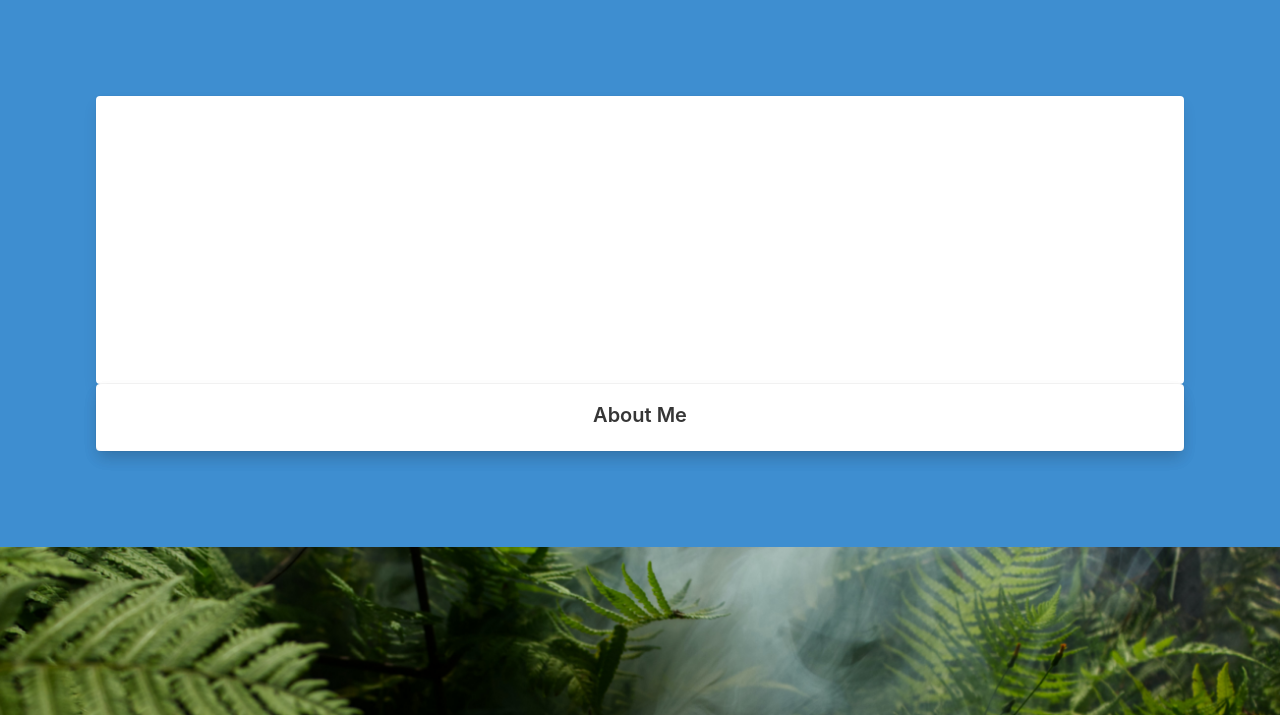
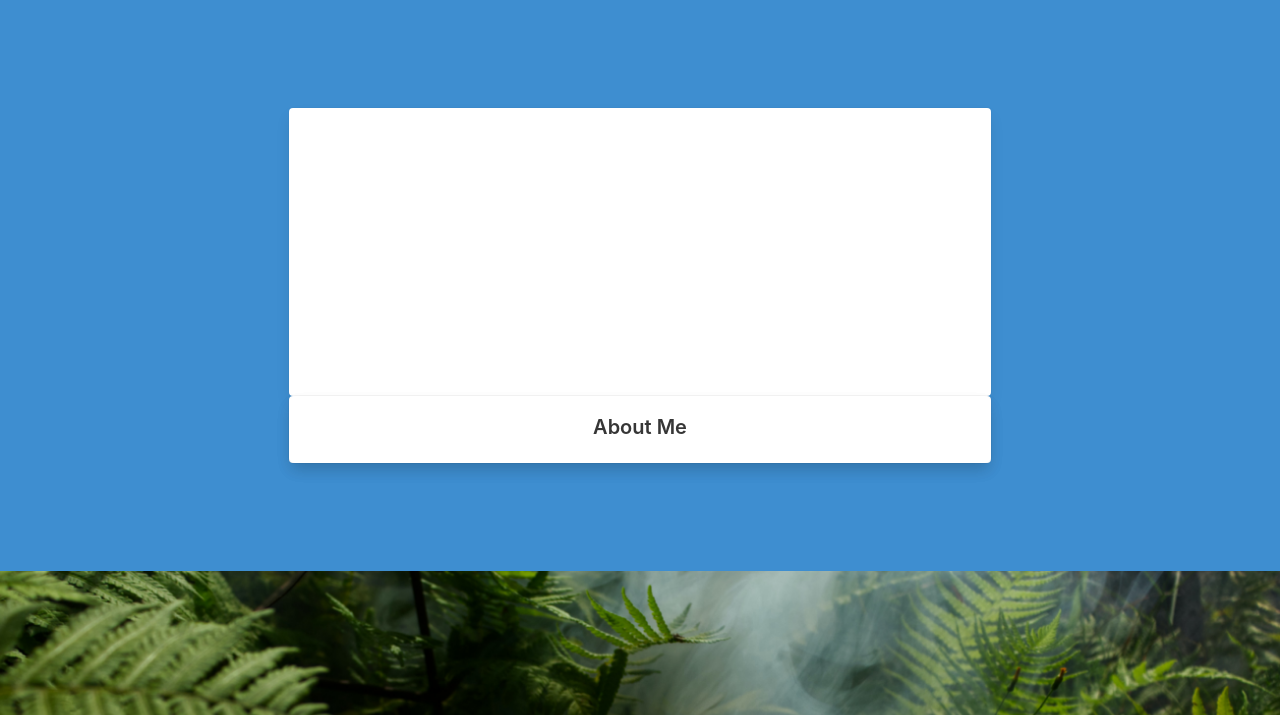
Before and after one commit to MLH-Fellowship/project-bored-apes, a Flask app: template app/templates/index.html in a window 1280 px wide. Shown: the part 52-767 px from the top of the page. Run offline with Flask 2, Linux system fonts and the light colour scheme; the template is opened without the code that fills it, so the values that code supplies are empty; some libraries are stand-ins or nearby versions.

Commit message:
reduced width of about me column to reduce white space

```diff
--- a/app/templates/index.html
+++ b/app/templates/index.html
@@ -49,7 +49,7 @@
   <section class="hero has-background-info is-medium p-6">
     <div class="hero-body p-6">
       <div class="container has-text-centered">
-        <div class="block">
+        <div class="column is-8 is-offset-2">
           <div class="card">
             <div class="card-content">
                 <div class="profile">
```
